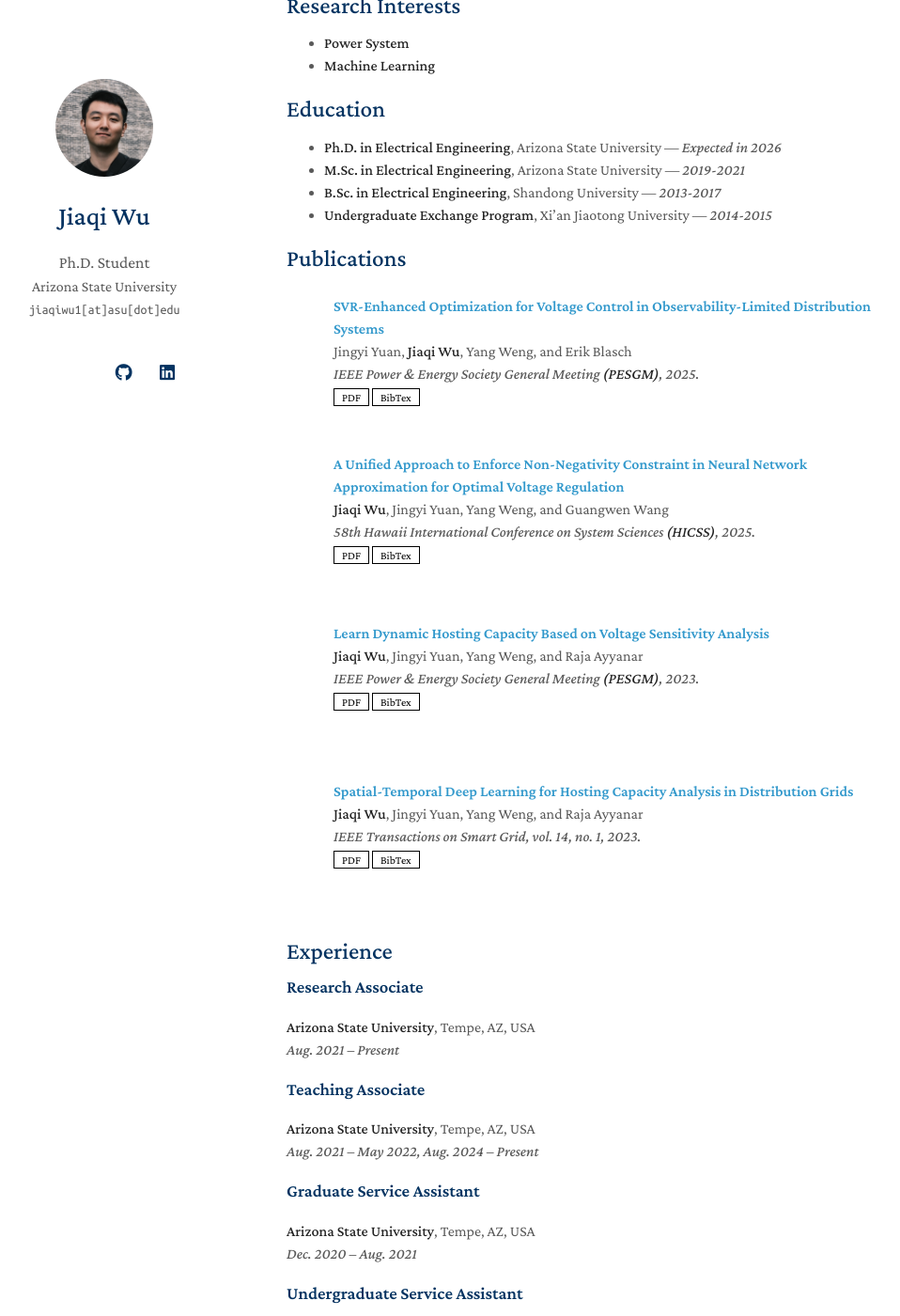
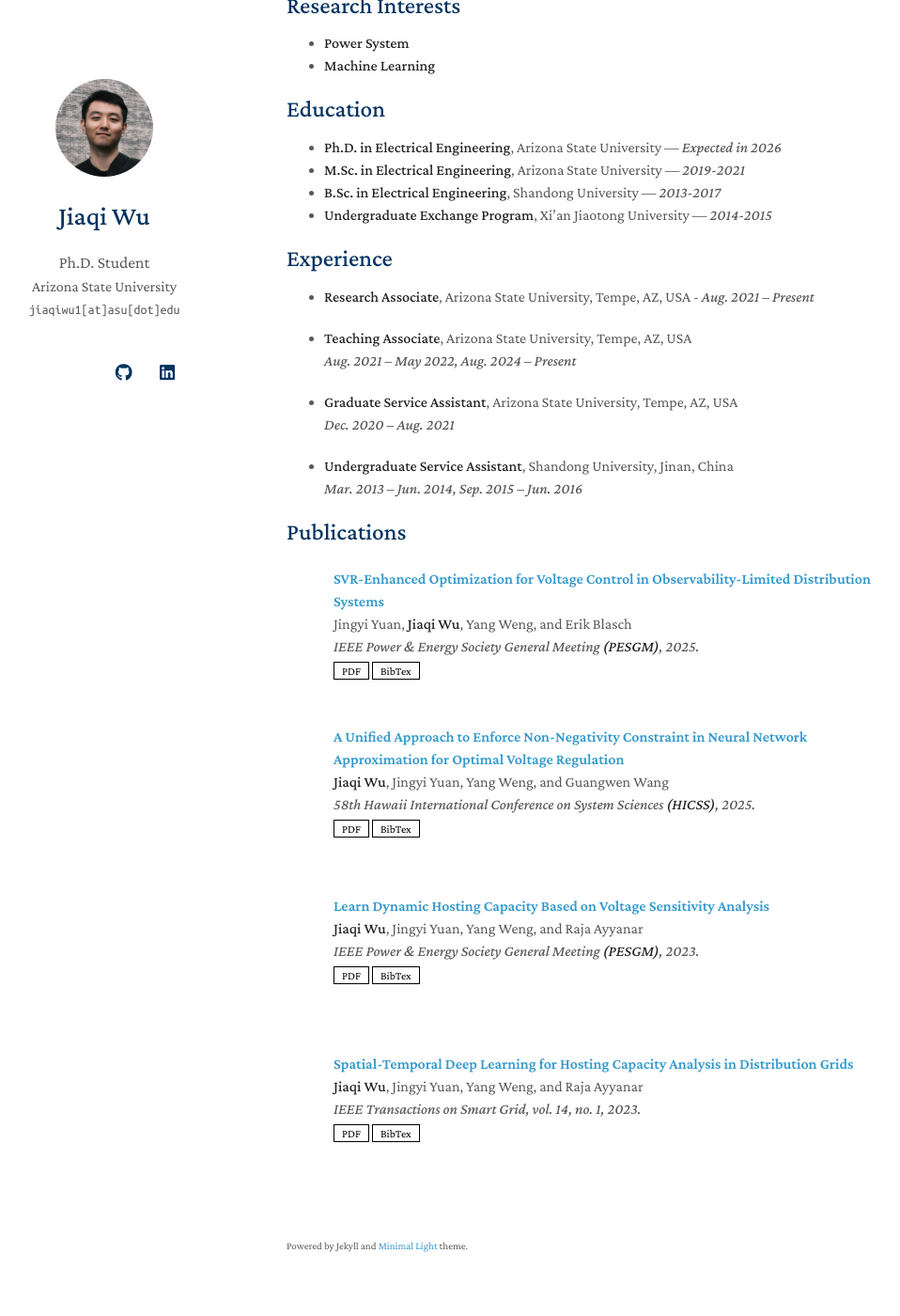
Before and after one commit to jiaqiwu1/jiaqiwu1.github.io, a Jekyll site: the page built from index.md, in a window 1280 px wide and 1400 px high, scrolled down 281 px. Shown: the whole window at 94% size, without its empty margins (165-1123 px from the left). Built offline with Jekyll 4.4.1, drawn with Linux system fonts in a browser that asks for light colours; a style sheet for code colours, icons or effects is not loaded; our own code applies the rules of GitHub Pages for plain Markdown files; part of the change alters nothing that is shown; some of the changed text lies outside the part shown.

Commit message:
Refactor experience section: move content from _includes/experience.md to index.md and delete the unused file

```diff
--- a/_includes/experience.md
+++ /dev/null
@@ -1,17 +0,0 @@
-## Experience
-
-### Research Associate
-**Arizona State University**, Tempe, AZ, USA
-*Aug. 2021 – Present*
-
-### Teaching Associate
-**Arizona State University**, Tempe, AZ, USA
-*Aug. 2021 – May 2022, Aug. 2024 – Present*
-
-### Graduate Service Assistant
-**Arizona State University**, Tempe, AZ, USA
-*Dec. 2020 – Aug. 2021*
-
-### Undergraduate Service Assistant
-**Shandong University**, Jinan, China
-*Mar. 2013 – Jun. 2014, Sep. 2015 – Jun. 2016*
--- a/index.md
+++ b/index.md
@@ -18,6 +18,18 @@ Jiaqi is a Ph.D. student in the [School of Electrical, Computer and Energy Engin
 - **B.Sc. in Electrical Engineering**, Shandong University — *2013-2017*
 - **Undergraduate Exchange Program**, Xi'an Jiaotong University — *2014-2015*
 
+## Experience
+
+- **Research Associate**, Arizona State University, Tempe, AZ, USA - *Aug. 2021 – Present*
+
+- **Teaching Associate**, Arizona State University, Tempe, AZ, USA
+  *Aug. 2021 – May 2022, Aug. 2024 – Present*
+
+- **Graduate Service Assistant**, Arizona State University, Tempe, AZ, USA
+  *Dec. 2020 – Aug. 2021*
+
+- **Undergraduate Service Assistant**, Shandong University, Jinan, China
+  *Mar. 2013 – Jun. 2014, Sep. 2015 – Jun. 2016*
+
+
 {% include_relative _includes/publications.md %}
-
-{% include_relative _includes/experience.md %}
```
